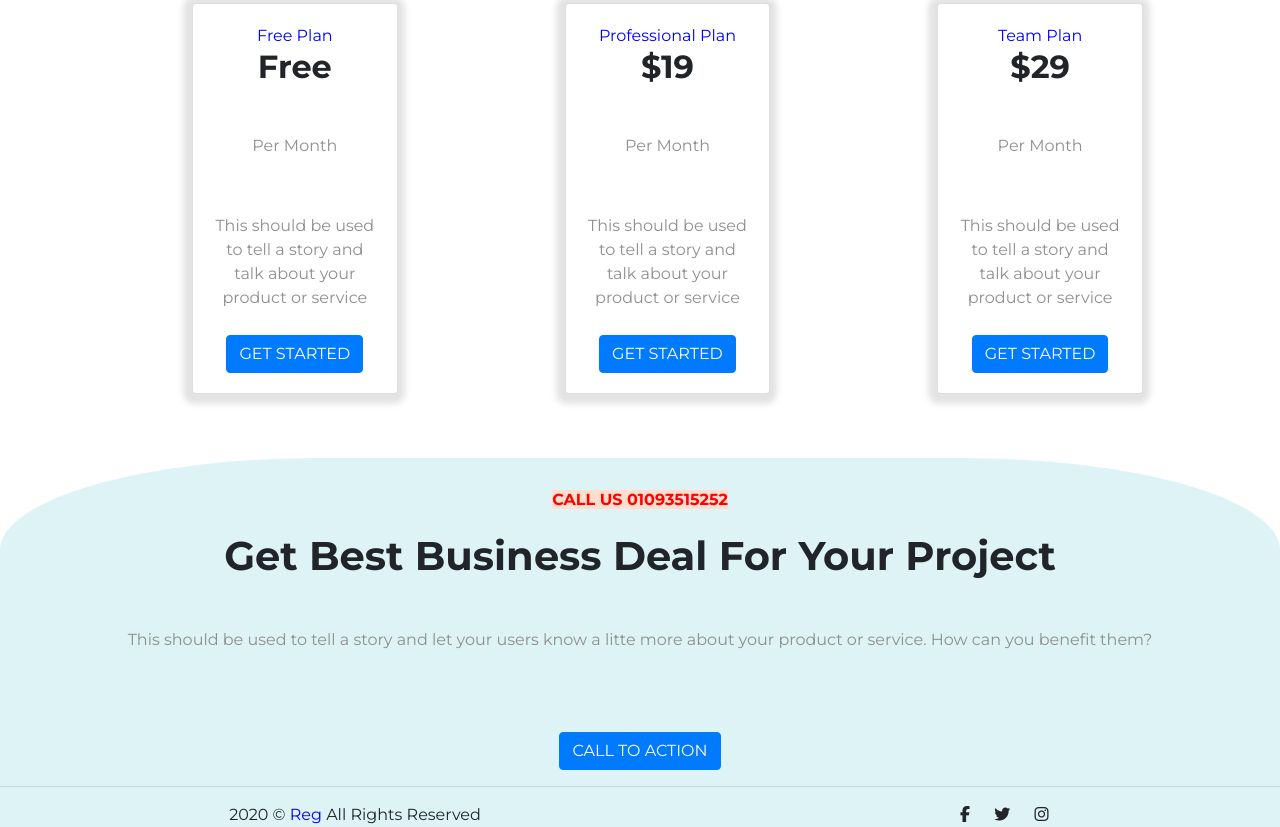
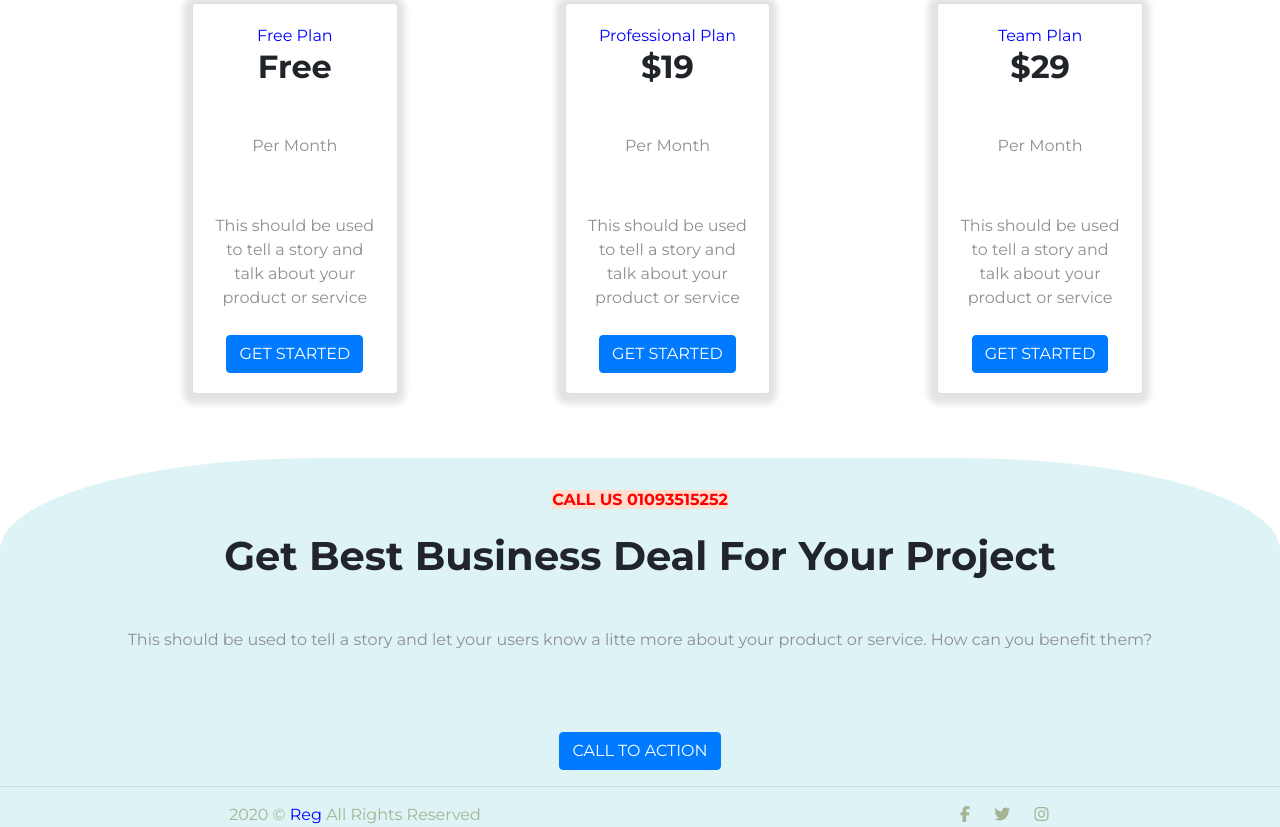
Before and after one commit to RegTr76/leadMarkcodeCamp, a plain HTML site: page index.html in a window 1280 px wide. Shown: the part 2698-3525 px from the top of the page. Drawn offline with nearby package versions, Linux system fonts and the light colour scheme; files whose address does not match are found by name.

Commit message:
Update style.css

```diff
--- a/css/style.css
+++ b/css/style.css
@@ -224,14 +224,18 @@ border-color:#f25c7f;
   }
 }
 
+
 .social-media {
   margin-left: 20px;
 }
 
 .social-media-icon {
   margin-left: 300px;
+  color:#a4b494;
 }
-
+.copyright {
+color:#a4b494;
+}
 
 .color {
   color: blue;
```
